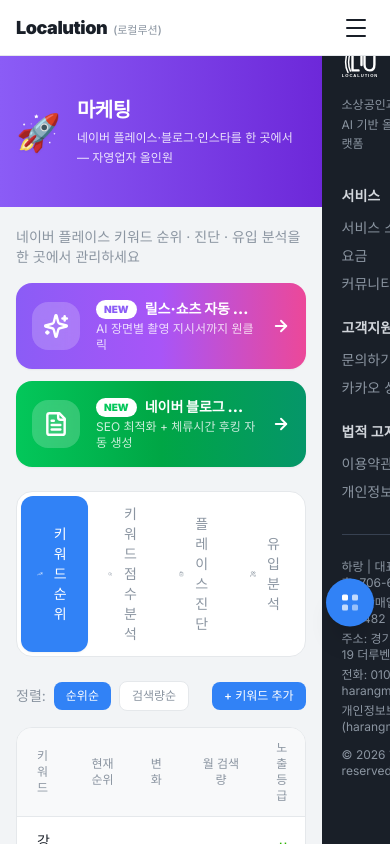
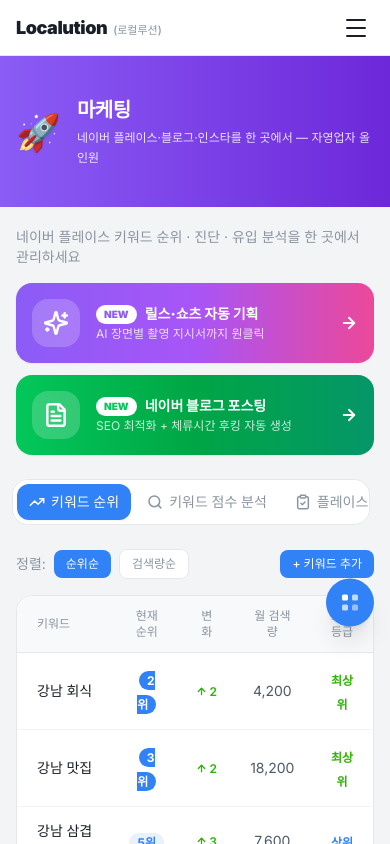
Before and after one commit to jty0221-del/localution, a Next.js app: page /marketing in a window 390 px wide. Shown: the top 844 px of the page. Built offline with nearby package versions, Linux system fonts and the light colour scheme.

Commit message:
fix(mobile): Footer를 flex 밖으로 + 탭바 가로 스크롤 + 세로 글자 쌓임 해결

```diff
--- a/app/marketing/page.tsx
+++ b/app/marketing/page.tsx
@@ -451,9 +451,10 @@ export default function MarketingPage() {
   ]
 
   return (
-    <div className="flex min-h-screen bg-[#F2F4F6]">
-      <Sidebar/>
-      <main className="flex-1 ml-0 md:ml-[220px] pt-14 md:pt-0">
+    <div className="min-h-screen bg-[#F2F4F6] flex flex-col overflow-x-hidden">
+      <div className="flex flex-1">
+        <Sidebar/>
+        <main className="flex-1 ml-0 md:ml-[220px] pt-14 md:pt-0 min-w-0">
         {/* LOCALUTION_HERO_BANNER */}
         <section className="bg-gradient-to-r from-[#8B5CF6] to-[#6D28D9] text-white px-4 sm:px-8 py-10 sm:py-14 mb-0">
           <div className="max-w-5xl mx-auto flex items-center gap-4">
@@ -511,12 +512,12 @@ export default function MarketingPage() {
             </Link>
           </div>
 
-          <div className="flex gap-1 bg-white border border-[#E5E8EB] rounded-2xl p-1 mb-6 w-fit">
+          <div className="flex gap-1 bg-white border border-[#E5E8EB] rounded-2xl p-1 mb-6 overflow-x-auto whitespace-nowrap max-w-full md:w-fit -mx-1 px-1 scrollbar-hide">
             {tabs.map(t => {
               const Icon = t.Icon
               return (
                 <button key={t.id} onClick={() => setTab(t.id)}
-                  className={['inline-flex items-center gap-1.5 px-4 py-2 rounded-xl text-sm font-medium transition-all', tab === t.id ? 'bg-[#3182F6] text-white shadow-sm' : 'text-[#8B95A1] hover:text-[#191F28]'].join(' ')}>
+                  className={['inline-flex items-center gap-1.5 px-3 md:px-4 py-2 rounded-xl text-sm font-medium transition-all flex-shrink-0 whitespace-nowrap', tab === t.id ? 'bg-[#3182F6] text-white shadow-sm' : 'text-[#8B95A1] hover:text-[#191F28]'].join(' ')}>
                   <Icon size={16} strokeWidth={2.25} />
                   {t.label}
                 </button>
@@ -530,7 +531,8 @@ export default function MarketingPage() {
           {tab === 'inflow' && <InflowTab/>}
         </div>
       </main>
-    <Footer />
+      </div>
+      <Footer />
     </div>
   )
 }
```
